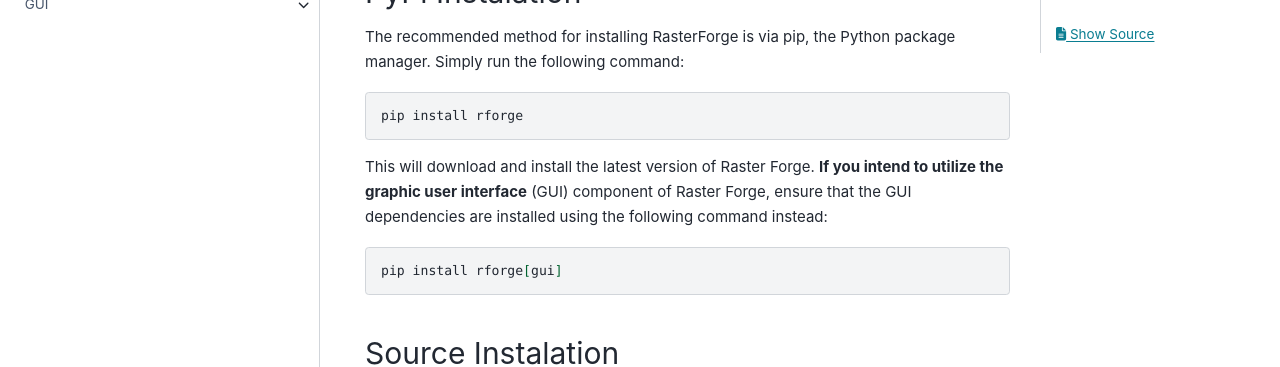
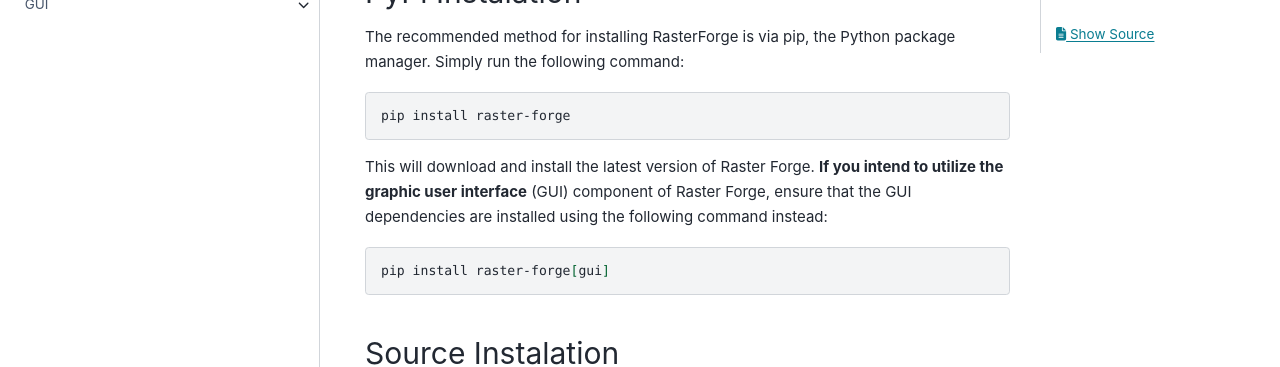
Before and after one commit to afe-oliveira/raster-forge, a Sphinx documentation site: the page built from docs/user-guide/installation.rst, in a window 1280 px wide and 900 px high, scrolled down 473 px. Shown: the part 152-519 px from the top of the window. Built offline with Sphinx 7.4.7 and the PyData theme 0.15.4, drawn with Linux system fonts in a browser that asks for light colours.

Commit message:
Update installation documentation.

```diff
--- a/docs/user-guide/installation.rst
+++ b/docs/user-guide/installation.rst
@@ -33,13 +33,13 @@
 
 .. code-block:: bash
 
-    pip install rforge
+    pip install raster-forge
 
 This will download and install the latest version of Raster Forge. **If you intend to utilize the graphic user interface** (GUI) component of Raster Forge, ensure that the GUI dependencies are installed using the following command instead:
 
 .. code-block:: bash
 
-    pip install rforge[gui]
+    pip install raster-forge[gui]
 
 Source Instalation
 ------------------
```
